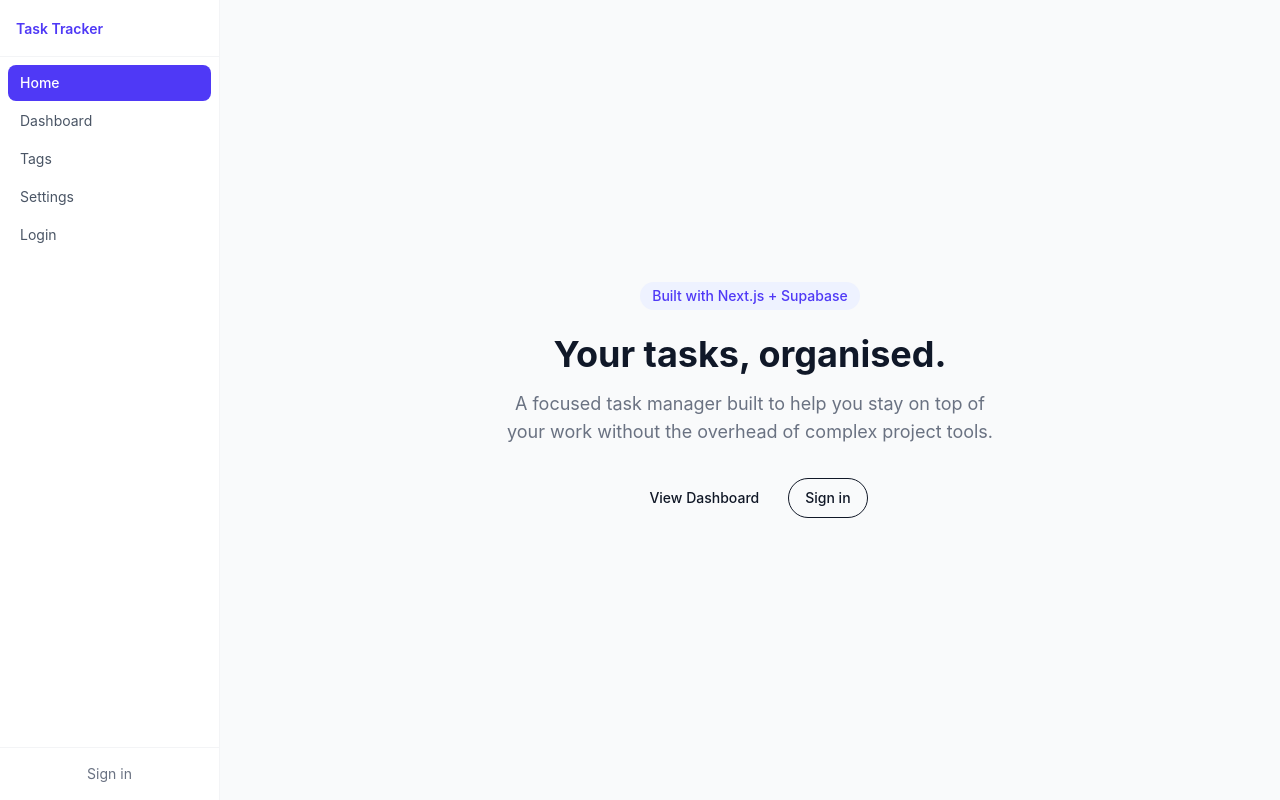
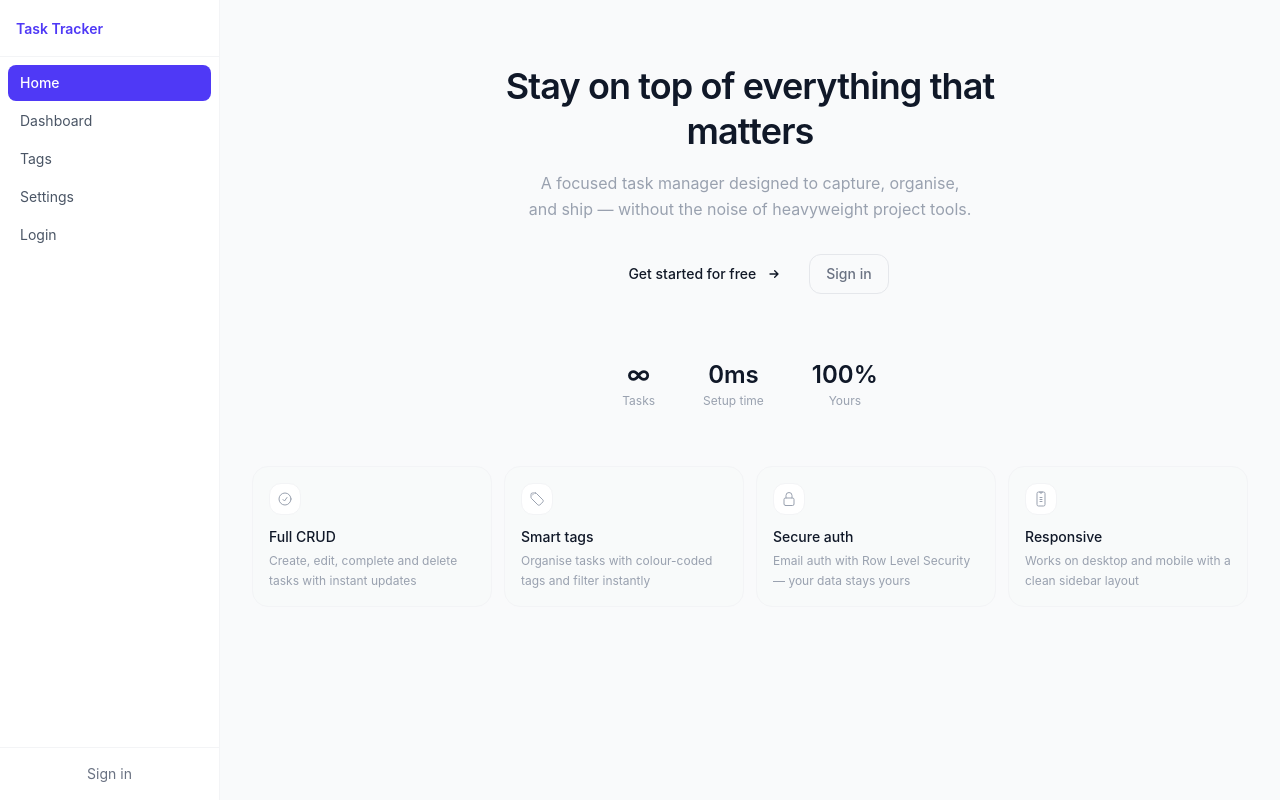
Before and after one commit to eronaaaaa/Task-Tracker, a Next.js app: page / in a window 1280 px wide. Built offline with nearby package versions, Linux system fonts and the light colour scheme; no server answers.

Commit message:
ui fixes

```diff
--- a/app/page.tsx
+++ b/app/page.tsx
@@ -1,31 +1,106 @@
+'use client'
+
 import Link from 'next/link'
 import { Button } from '@/components/ui/button'
+import { useUser } from '@/lib/auth/useUser'
 
 export default function HomePage() {
+  const { user, loading } = useUser()
+
   return (
-    <main className="flex flex-col items-center justify-center min-h-screen p-8 text-center">
-      <div className="max-w-lg">
-        <div className="inline-block px-3 py-1 bg-indigo-50 text-indigo-600 text-sm font-medium rounded-full mb-6">
-          Built with Next.js + Supabase
-        </div>
+    <main className="min-h-screen">
 
-        <h1 className="text-4xl font-bold text-gray-900 mb-4">
-          Your tasks, organised.
+      <div className="flex flex-col items-center text-center px-8 pt-16 pb-10">
+        <h1 className="text-4xl font-semibold text-gray-900 leading-tight tracking-tight mb-4 max-w-lg">
+          Stay on top of everything that matters
         </h1>
 
-        <p className="text-gray-500 text-lg mb-8">
-          A focused task manager built to help you stay on top of
-          your work without the overhead of complex project tools.
+        <p className="text-gray-400 text-base leading-relaxed mb-8 max-w-md">
+          A focused task manager designed to capture, organise,
+          and ship — without the noise of heavyweight project tools.
         </p>
 
-        <div className="flex gap-3 justify-center">
-          <Button asChild size="lg">
-            <Link href="/dashboard">View Dashboard</Link>
+        <div className="flex gap-2.5 flex-wrap justify-center">
+          <Button asChild size="lg" className="rounded-xl">
+            <Link href={user ? '/dashboard' : '/signup'}>
+              {user ? 'Go to Dashboard' : 'Get started for free'}
+              <svg className="w-4 h-4 ml-1" fill="none" viewBox="0 0 24 24" stroke="currentColor" strokeWidth={2}>
+                <path strokeLinecap="round" strokeLinejoin="round" d="M13 7l5 5m0 0l-5 5m5-5H6" />
+              </svg>
+            </Link>
           </Button>
-          <Button asChild variant="outline" size="lg">
-            <Link href="/login">Sign in</Link>
-          </Button>
+          {!loading && !user && (
+            <Button asChild variant="outline" size="lg" className="rounded-xl border-gray-200 text-gray-500">
+              <Link href="/login">Sign in</Link>
+            </Button>
+          )}
         </div>
+      </div>
+
+      <div className="flex justify-center gap-12 px-8 py-6 border-y border-gray-50 mb-8">
+        {[
+          { value: '∞', label: 'Tasks' },
+          { value: '0ms', label: 'Setup time' },
+          { value: '100%', label: 'Yours' },
+        ].map(({ value, label }) => (
+          <div key={label} className="text-center">
+            <p className="text-2xl font-semibold text-gray-900">{value}</p>
+            <p className="text-xs text-gray-400 mt-0.5">{label}</p>
+          </div>
+        ))}
+      </div>
+
+      <div className="grid grid-cols-2 md:grid-cols-4 gap-3 px-8 pb-12">
+        {[
+          {
+            icon: (
+              <svg className="w-4 h-4 text-gray-400" fill="none" viewBox="0 0 24 24" stroke="currentColor" strokeWidth={1.5}>
+                <path strokeLinecap="round" strokeLinejoin="round" d="M9 12.75L11.25 15 15 9.75M21 12a9 9 0 11-18 0 9 9 0 0118 0z" />
+              </svg>
+            ),
+            title: 'Full CRUD',
+            desc: 'Create, edit, complete and delete tasks with instant updates',
+          },
+          {
+            icon: (
+              <svg className="w-4 h-4 text-gray-400" fill="none" viewBox="0 0 24 24" stroke="currentColor" strokeWidth={1.5}>
+                <path strokeLinecap="round" strokeLinejoin="round" d="M9.568 3H5.25A2.25 2.25 0 003 5.25v4.318c0 .597.237 1.17.659 1.591l9.581 9.581c.699.699 1.78.872 2.607.33a18.095 18.095 0 005.223-5.223c.542-.827.369-1.908-.33-2.607L11.16 3.66A2.25 2.25 0 009.568 3z" />
+                <path strokeLinecap="round" strokeLinejoin="round" d="M6 6h.008v.008H6V6z" />
+              </svg>
+            ),
+            title: 'Smart tags',
+            desc: 'Organise tasks with colour-coded tags and filter instantly',
+          },
+          {
+            icon: (
+              <svg className="w-4 h-4 text-gray-400" fill="none" viewBox="0 0 24 24" stroke="currentColor" strokeWidth={1.5}>
+                <path strokeLinecap="round" strokeLinejoin="round" d="M16.5 10.5V6.75a4.5 4.5 0 10-9 0v3.75m-.75 11.25h10.5a2.25 2.25 0 002.25-2.25v-6.75a2.25 2.25 0 00-2.25-2.25H6.75a2.25 2.25 0 00-2.25 2.25v6.75a2.25 2.25 0 002.25 2.25z" />
+              </svg>
+            ),
+            title: 'Secure auth',
+            desc: 'Email auth with Row Level Security — your data stays yours',
+          },
+          {
+            icon: (
+              <svg className="w-4 h-4 text-gray-400" fill="none" viewBox="0 0 24 24" stroke="currentColor" strokeWidth={1.5}>
+                <path strokeLinecap="round" strokeLinejoin="round" d="M10.5 1.5H8.25A2.25 2.25 0 006 3.75v16.5a2.25 2.25 0 002.25 2.25h7.5A2.25 2.25 0 0018 20.25V3.75a2.25 2.25 0 00-2.25-2.25H13.5m-3 0V3h3V1.5m-3 0h3m-3 8.25h3m-3 3h3m-3 3h3" />
+              </svg>
+            ),
+            title: 'Responsive',
+            desc: 'Works on desktop and mobile with a clean sidebar layout',
+          },
+        ].map(({ icon, title, desc }) => (
+          <div
+            key={title}
+            className="bg-gray-50/60 border border-gray-100 rounded-2xl p-4"
+          >
+            <div className="w-8 h-8 rounded-xl bg-white border border-gray-100 flex items-center justify-center mb-3">
+              {icon}
+            </div>
+            <p className="text-sm font-medium text-gray-900 mb-1">{title}</p>
+            <p className="text-xs text-gray-400 leading-relaxed">{desc}</p>
+          </div>
+        ))}
       </div>
     </main>
   )
--- a/app/settings/page.tsx
+++ b/app/settings/page.tsx
@@ -10,7 +10,7 @@ export default async function SettingsPage() {
   ])
 
   return (
-    <main className="p-6 max-w-2xl">
+    <main className="p-6 max-w-full">
       <div className="mb-6">
         <h1 className="text-xl font-semibold text-gray-900">Settings</h1>
         <p className="text-sm text-gray-400 mt-0.5">
--- a/app/tags/page.tsx
+++ b/app/tags/page.tsx
@@ -8,7 +8,7 @@ export default async function TagsPage() {
   const tags = await getTags()
 
   return (
-    <main className="p-6 max-w-2xl">
+    <main className="p-6 max-w-full">
       <div className="mb-6">
         <PageHeader
           title="Tags"
--- a/components/AddTaskDialog.tsx
+++ b/components/AddTaskDialog.tsx
@@ -60,7 +60,7 @@ useEffect(() => {
   return (
     <Dialog open={open} onOpenChange={setOpen}>
       <DialogTrigger asChild>
-        <Button size="sm" className="rounded-xl">
+        <Button size="sm" className="rounded-xl cursor-pointer">
           + Add task
         </Button>
       </DialogTrigger>
@@ -120,7 +120,7 @@ useEffect(() => {
           <Button
             variant="outline"
             size="sm"
-            className="rounded-xl border-gray-200 text-gray-500 hover:text-gray-700"
+            className="rounded-xl cursor-pointer border-gray-200 text-gray-500 hover:text-gray-700"
             onClick={handleClose}
             disabled={isPending}
           >
@@ -128,7 +128,7 @@ useEffect(() => {
           </Button>
           <Button
             size="sm"
-            className="rounded-xl"
+            className="rounded-xl cursor-pointer"
             onClick={handleSubmit}
             disabled={isPending || !title.trim()}
           >
--- a/components/DeleteTaskDialog.tsx
+++ b/components/DeleteTaskDialog.tsx
@@ -49,7 +49,7 @@ export default function DeleteTaskDialog({
 
   return (
     <Dialog open={open} onOpenChange={(o) => !o && onClose()}>
-      <DialogContent className="sm:max-w-sm rounded-2xl border border-gray-100 shadow-sm p-0 gap-0 overflow-hidden">
+      <DialogContent className="sm:max-w-sm bg-white rounded-2xl border border-gray-100 shadow-sm p-0 gap-0 overflow-hidden">
         <DialogHeader className="px-5 pt-5 pb-4 border-b border-gray-50">
           <DialogTitle className="text-base font-semibold text-gray-900">
             Delete task
@@ -71,7 +71,7 @@ export default function DeleteTaskDialog({
             <Button
               variant="outline"
               size="sm"
-              className="rounded-xl border-gray-200 text-gray-500"
+              className="rounded-xl cursor-pointer border-gray-200 text-gray-500"
               disabled={isPending}
             >
               Cancel
@@ -79,7 +79,7 @@ export default function DeleteTaskDialog({
           </DialogClose>
           <Button
             size="sm"
-            className="rounded-xl bg-red-600 hover:bg-red-700 text-white"
+            className="rounded-xl cursor-pointer bg-red-600 hover:bg-red-700 text-white"
             onClick={handleDelete}
             disabled={isPending}
           >
--- a/components/TagPicker.tsx
+++ b/components/TagPicker.tsx
@@ -62,7 +62,7 @@ export default function TagPicker({
           <Button
             variant="outline"
             size="sm"
-            className="w-fit rounded-xl border-gray-100 text-gray-400 hover:text-gray-600 text-xs bg-white"
+            className="w-fit cursor-pointer rounded-xl border-gray-100 text-gray-400 hover:text-gray-600 text-xs bg-white"
           >
             + Add tag
           </Button>
--- a/components/TaskActionsDropdown.tsx
+++ b/components/TaskActionsDropdown.tsx
@@ -46,7 +46,7 @@ export default function TaskActionsDropdown({ task }: Props) {
           <Button
             variant="ghost"
             size="sm"
-            className="h-7 w-7 p-0 rounded-lg"
+            className="h-7 w-7 p-0 rounded-lg cursor-pointer"
             disabled={isPending}
           >
             {isPending ? '...' : '···'}
--- a/components/TaskFilter.tsx
+++ b/components/TaskFilter.tsx
@@ -31,7 +31,7 @@ export default function TaskFilter({ tasks }: Props) {
           <button
             key={value}
             onClick={() => setFilter(value)}
-            className={`px-3 py-1.5 text-sm font-medium rounded-lg transition-all ${
+            className={`px-3 py-1.5 cursor-pointer text-sm font-medium rounded-lg transition-all ${
               filter === value
                 ? 'bg-white text-gray-900 shadow-sm'
                 : 'text-gray-400 hover:text-gray-600'
--- a/components/ui/dialog.tsx
+++ b/components/ui/dialog.tsx
@@ -71,7 +71,7 @@ function DialogContent({
           <DialogPrimitive.Close data-slot="dialog-close" asChild>
             <Button
               variant="ghost"
-              className="absolute top-4 right-4 bg-secondary"
+              className="absolute top-4 right-4 bg-secondary cursor-pointer"
               size="icon-sm"
             >
               <XIcon
```
Also changed, not shown: components/EditTaskDialog.tsx (+6 -6 lines).
